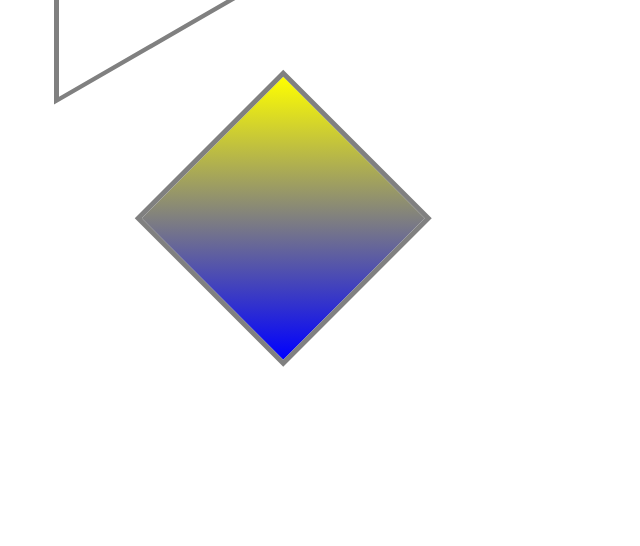
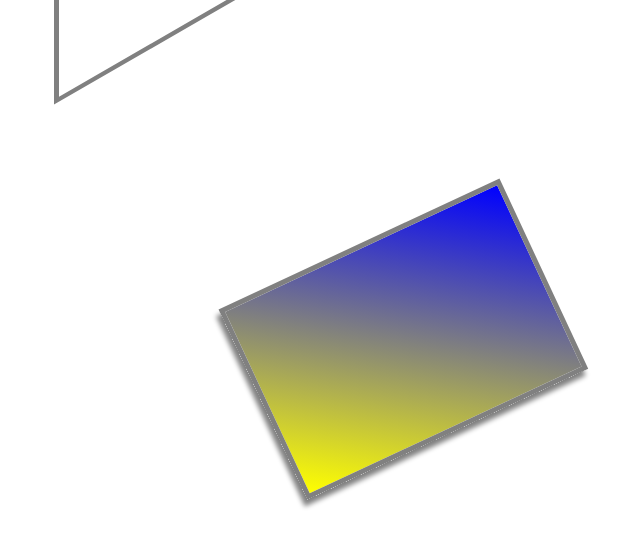
Before and after one commit to zhanna-k/sk-training, a plain HTML site: page index.html in a window 1280 px wide. Shown: the part 2268-2814 px from the top of the page, without its empty margins (104-744 px from the left). Drawn offline with Linux system fonts and the light colour scheme.

Commit message:
New Training6

```diff
--- a/css/style.css
+++ b/css/style.css
@@ -22,10 +22,13 @@ div {
 }
 
 .practice {
+    width: 300px;
+    height: 200px;
     transform-origin: top center;
-    background-image: linear-gradient(to top right, blue, yellow);
-    transform: rotate(-45deg);
-    margin: 200px;
+    background-image: linear-gradient(to top right, yellow, blue);
+    transform: rotate(-25deg);
+    box-shadow: -5px 5px 5px gray;
+    margin: 300px;
 }
 
 .shadow {
```
